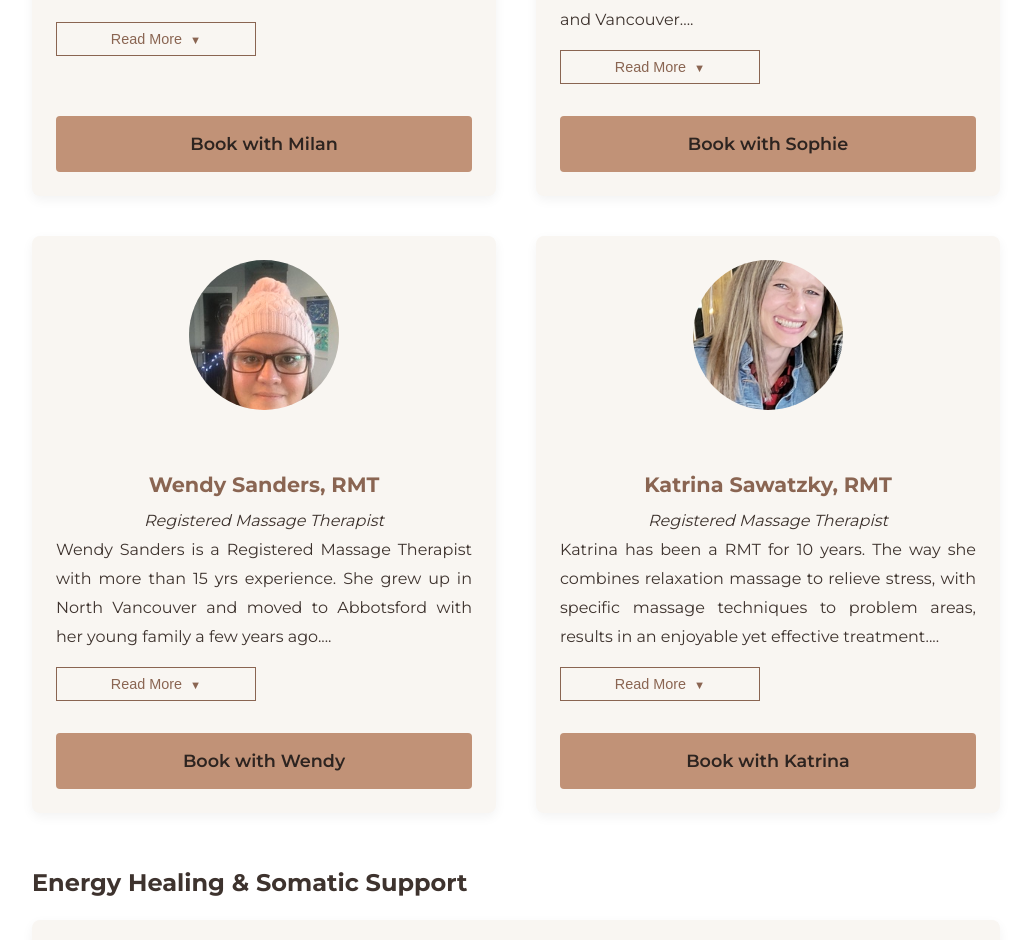
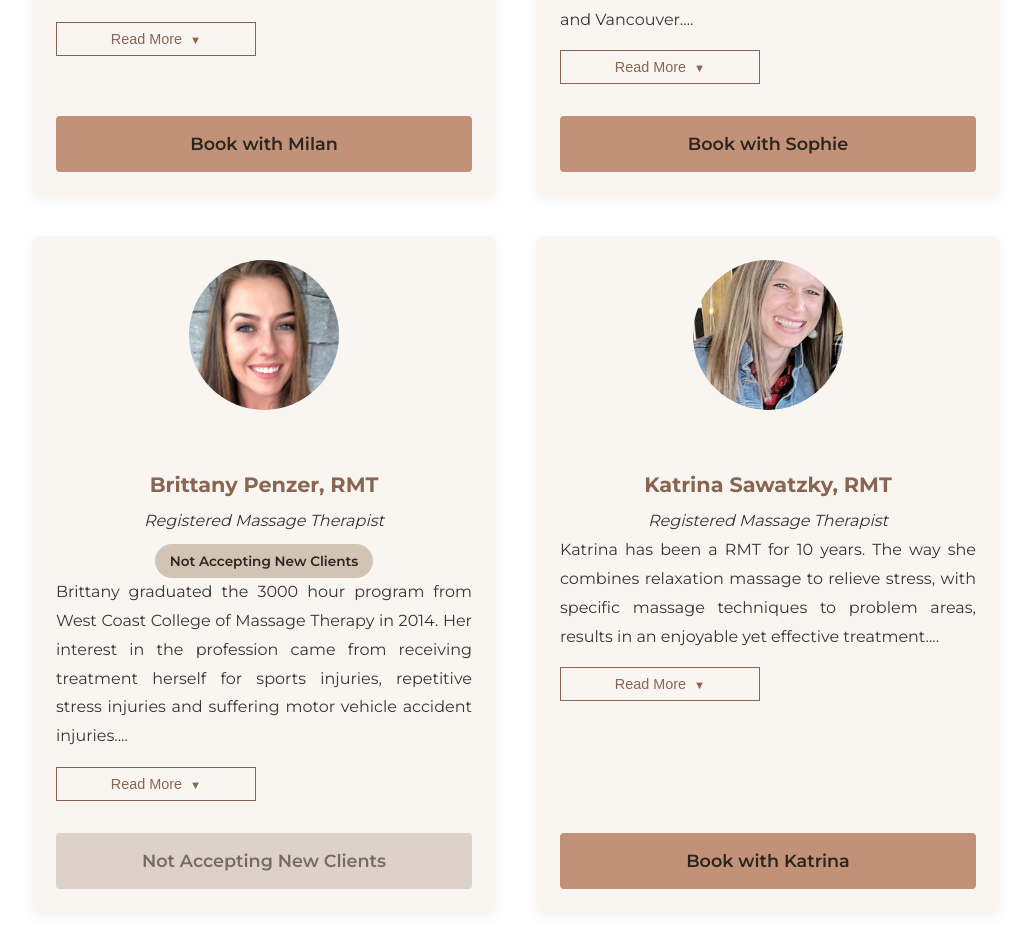
Before and after one commit to GitRealHappy/healinghouse, a Jekyll site: the page built from pages/team.md, in a window 1280 px wide and 1400 px high, scrolled down 924 px, cut to the strip 0-940 px from the top of the window. Shown: the whole strip, without its empty margins (124-1155 px from the left). Built offline with Jekyll 4.4.1, drawn with Linux system fonts in a browser that asks for light colours.

Commit message:
remove brittany sanders' card, add brittany penzer, update team photos

```diff
--- a/assets/css/style.css
+++ b/assets/css/style.css
@@ -1129,6 +1129,26 @@ img {
     padding: 0.75rem 1rem;
 }
 
+.team-member .team-status-badge {
+    align-self: center;
+    text-align: center;
+    background-color: var(--secondary-color);
+    color: var(--dark-color);
+    font-size: 0.85rem;
+    font-weight: 600;
+    padding: 0.3rem 0.9rem;
+    border-radius: 20px;
+    margin: -0.5rem auto 1rem auto;
+}
+
+.team-book-button.disabled {
+    background-color: var(--secondary-color);
+    color: var(--text-color);
+    opacity: 0.7;
+    cursor: not-allowed;
+    pointer-events: none;
+}
+
 /* Book Now CTA Section */
 .book-cta {
     background: linear-gradient(rgba(45, 36, 32, 0.7), rgba(45, 36, 32, 0.7)), url('../images/reiki-heal.jpeg'); /* Using --dark-color #2D2420 with 70% opacity for overlay */
--- a/pages/team.md
+++ b/pages/team.md
@@ -42,17 +42,20 @@ Our therapists tailor each session to your specific needs, taking the time to un
     </div>
 
     <div class="team-member">
-        <img src="{{ '/assets/images/team/wendysanders.jpeg' | relative_url }}" alt="Wendy Sanders, RMT at Healing House Abbotsford" class="team-photo">
-        <h3>Wendy Sanders, RMT</h3>
+        <img src="{{ '/assets/images/team/brittany.png' | relative_url }}" alt="Brittany Penzer, RMT at Healing House Abbotsford" class="team-photo">
+        <h3>Brittany Penzer, RMT</h3>
         <p class="team-title">Registered Massage Therapist</p>
+        <p class="team-status-badge">Not Accepting New Clients</p>
         <div class="bio-text">
-            <p class="bio-intro">Wendy Sanders is a Registered Massage Therapist with more than 15 yrs experience. She grew up in North Vancouver and moved to Abbotsford with her young family a few years ago.<span class="dots">...</span></p>
+            <p class="bio-intro">Brittany graduated the 3000 hour program from West Coast College of Massage Therapy in 2014. Her interest in the profession came from receiving treatment herself for sports injuries, repetitive stress injuries and suffering motor vehicle accident injuries.<span class="dots">...</span></p>
             <div class="more-text">
-                <p>Wendy feels fortunate to have found a career she is passionate about. Whether it's injury related, stress related or pre and post natal, Wendy will provide you with a treatment that helps you achieve your health related goals. Wendy is able to direct bill Blue Cross, RCMP and Veterans Affairs.</p>
+                <p>Always knowing she wanted to be in a profession designed to help an individual's physical and mental well being, she enrolled to see if massage was the right fit. After falling in love with the intricate workings of the human anatomy and working with her hands, she knew this was the profession for her.</p>
+                <p>Brittany started working as an RMT in South Surrey, BC. She uses a combination of Swedish massage, deep tissue techniques, trigger point release, contractile myofascial release and stretching techniques to help achieve optimal wellbeing determined by the patients individual needs.</p>
+                <p>In her spare time, she likes to be outdoors skiing, swimming, golfing, hiking and biking. She has a passion for music, often at concerts or playing music with friends and family. Sometimes it's just simply being cozy at home drawing or painting.</p>
             </div>
             <button class="read-more-btn" aria-expanded="false">Read More</button>
         </div>
-        <a href="https://healinghouseabbotsford.janeapp.com/#/staff_member/4" target="_blank" class="cta-button team-book-button">Book with Wendy</a>
+        <span class="cta-button team-book-button disabled" aria-disabled="true">Not Accepting New Clients</span>
     </div>
 
     <div class="team-member">
```
Also changed, not shown: assets/images/team/brittany.png (added), 3 other files.
